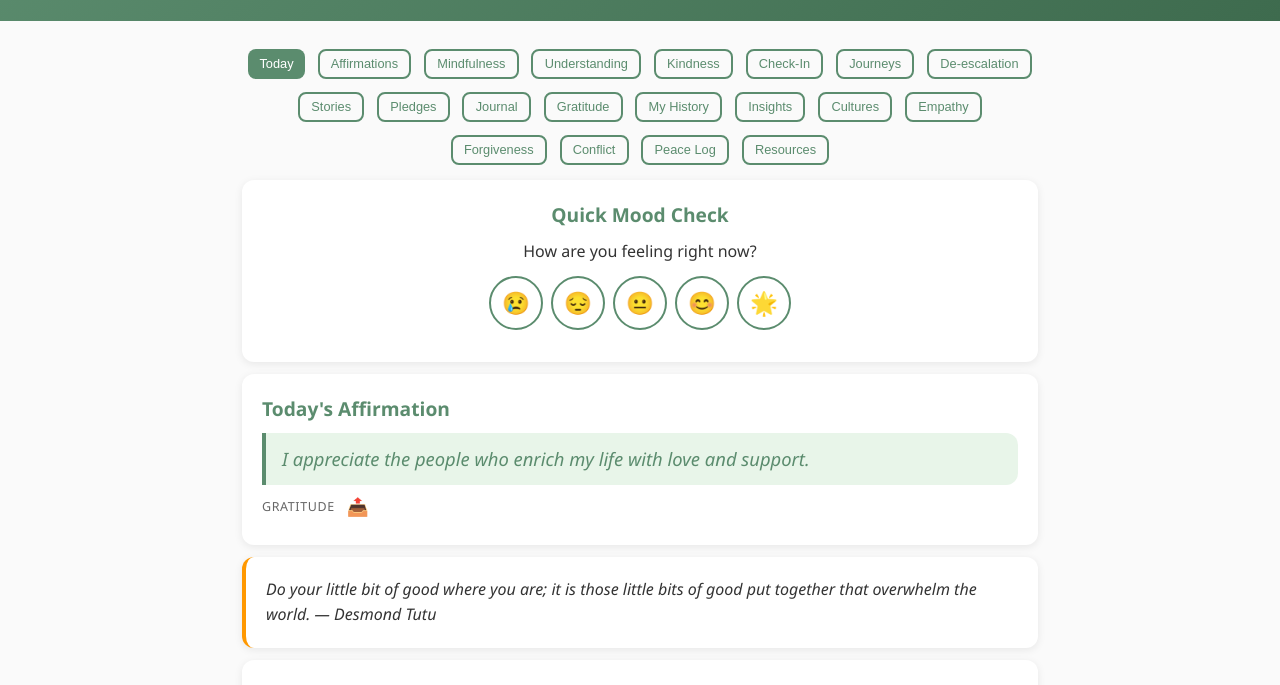
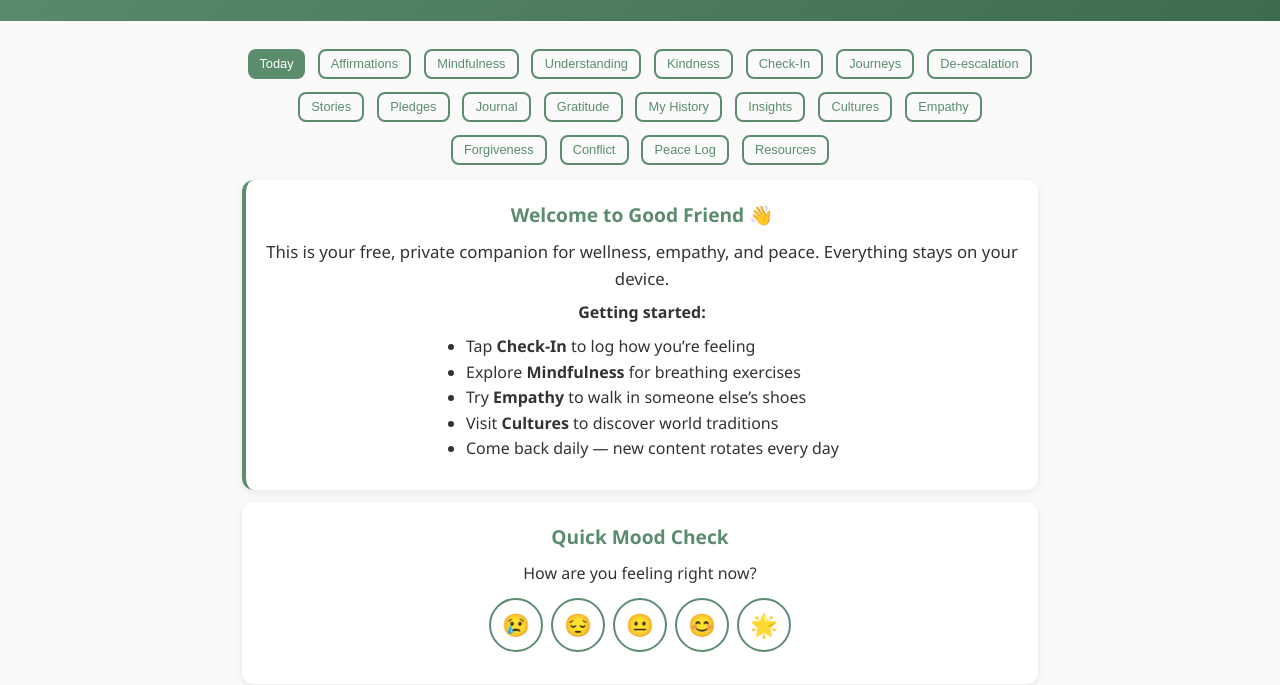
Before and after one commit to KevinRabun/good-friend, a website: page docs/index.html in a window 1280 px wide. Shown: the part 103-788 px from the top of the page. Drawn offline with Linux system fonts and the light colour scheme.

Commit message:
feat(iter11): milestone celebrations, enhanced insights, welcome onboarding
- Add streak milestone celebrations (7, 14, 30, 60, 90, 180, 365 days)
  Special card with unique icon and message at each milestone
- Add welcome/onboarding card for first-time users
  Explains privacy, suggests starting activities
- Enhance Insights with peace actions, empathy, forgiveness, weekly stats
- Fix duplicate variable declarations in renderDaily
- Remove streak bar when milestone card is showing (avoid double display)

```diff
--- a/docs/index.html
+++ b/docs/index.html
@@ -474,11 +474,25 @@ function renderDaily(el){
   const prm=PROMPTS[doy%PROMPTS.length];
   const knd=KINDNESS_ACTS[doy%KINDNESS_ACTS.length];
   const wis=WISDOM[doy%WISDOM.length];
+  const cul=WORLD_CULTURES[doy%WORLD_CULTURES.length];
   const streak=getStreak();
   const todayChecked=S.get('checkin_history',[]).some(h=>h.date===todayStr());
-  const cul=WORLD_CULTURES[doy%WORLD_CULTURES.length];
+  const milestones=[{d:7,msg:'One week! You\u2019re building a real habit.',icon:'\u{1F31F}'},{d:14,msg:'Two weeks strong! Consistency is changing your brain.',icon:'\u{1F4AA}'},{d:30,msg:'30 days! You\u2019re a wellness warrior.',icon:'\u{1F3C6}'},{d:60,msg:'60 days! Your dedication inspires.',icon:'\u{1F525}'},{d:90,msg:'90 days! You\u2019ve transformed this into a lifestyle.',icon:'\u{1F451}'},{d:180,msg:'Half a year of showing up for yourself!',icon:'\u{1F48E}'},{d:365,msg:'One entire year! You are extraordinary.',icon:'\u{1F30D}'}];
+  const milestone=milestones.find(m=>m.d===streak);
+  const isNew=!S.get('checkin_history',[]).length && !S.get('journal',[]).length;
   el.innerHTML=`
-    ${streak>0?`<div class="streak-bar"><span class="fire">\u{1F525}</span><span class="count">${streak}-day streak!</span><span>Keep showing up for yourself.</span></div>`:''}
+    ${isNew?`<div class="card" style="text-align:center;border-left:4px solid var(--p)"><h2>Welcome to Good Friend \u{1F44B}</h2>
+    <p style="font-size:1.05rem">This is your free, private companion for wellness, empathy, and peace. Everything stays on your device.</p>
+    <p style="margin-top:.5rem"><strong>Getting started:</strong></p>
+    <ul style="text-align:left;margin:.5rem auto;max-width:400px;list-style:disc;padding-left:1.5rem">
+    <li>Tap <strong>Check-In</strong> to log how you\u2019re feeling</li>
+    <li>Explore <strong>Mindfulness</strong> for breathing exercises</li>
+    <li>Try <strong>Empathy</strong> to walk in someone else\u2019s shoes</li>
+    <li>Visit <strong>Cultures</strong> to discover world traditions</li>
+    <li>Come back daily \u2014 new content rotates every day</li>
+    </ul></div>`:''}
+    ${milestone?`<div class="card" style="text-align:center;background:var(--pl);border:2px solid var(--p)"><span style="font-size:2.5rem">${milestone.icon}</span><h2 style="margin:.3rem 0">Milestone: ${milestone.d} Days!</h2><p style="font-size:1.1rem">${esc(milestone.msg)}</p></div>`:''}
+    ${streak>0&&!milestone?`<div class="streak-bar"><span class="fire">\u{1F525}</span><span class="count">${streak}-day streak!</span><span>Keep showing up for yourself.</span></div>`:''}
     ${!todayChecked?`<div class="card" style="text-align:center"><h2>Quick Mood Check</h2><p>How are you feeling right now?</p><div class="mood-scale">${MOOD_EMOJI.map((e,i)=>`<button onclick="quickMood(${i+1})" title="${MOOD_LABELS[i]}">${e}</button>`).join('')}</div></div>`:''}
     <div class="card"><h2>Today's Affirmation</h2><div class="quote">${esc(aff.text)}</div><p class="label">${esc(aff.theme)} ${shareBtn(aff.text,'affirmation')}</p></div>
     <div class="card" style="border-left:4px solid var(--a)"><p style="font-style:italic">${esc(wis)}</p></div>
@@ -985,6 +999,16 @@ function renderInsights(el){
   if(gratitude.length>=10)insights.push({icon:'\u{1F49A}',text:`Your gratitude wall has ${gratitude.length} notes! Research shows gratitude practice physically changes brain patterns toward positivity.`,type:'positive'});
   if(pledges.length>=3)insights.push({icon:'\u{1F91D}',text:`You've made ${pledges.length} pledges for a better world. Each one is a commitment to the kind of person you want to be.`,type:'positive'});
 
+  // New data sources
+  const peaceActions=S.get('peace_actions',[]);
+  const empathyRefs=S.get('empathy_reflections',[]);
+  const fgNotes=S.get('forgiveness_notes',[]);
+  const weeklyRefs=S.get('weekly_reflections',[]);
+  if(peaceActions.length>=3)insights.push({icon:'\u{1F54A}\uFE0F',text:`You've logged ${peaceActions.length} peace actions! Each one ripples outward into your community.`,type:'positive'});
+  if(empathyRefs.length>=2)insights.push({icon:'\u{1F463}',text:`You've reflected on ${empathyRefs.length} empathy scenarios. Perspective-taking literally rewires the brain for compassion.`,type:'positive'});
+  if(fgNotes.length>=1)insights.push({icon:'\u{1F49C}',text:`You've explored forgiveness ${fgNotes.length} time${fgNotes.length>1?'s':''}. Releasing resentment frees energy for growth and peace.`,type:'positive'});
+  if(weeklyRefs.length>=4)insights.push({icon:'\u{1F4D6}',text:`${weeklyRefs.length} weekly reflections completed. Deep self-reflection is the foundation of wisdom.`,type:'positive'});
+
   if(!insights.length){
     insights.push({icon:'\u{1F331}',text:'Keep using Good Friend for a few days and personalized insights will appear here. Try doing a check-in, journaling, or adding gratitude notes.',type:'neutral'});
   }
```
